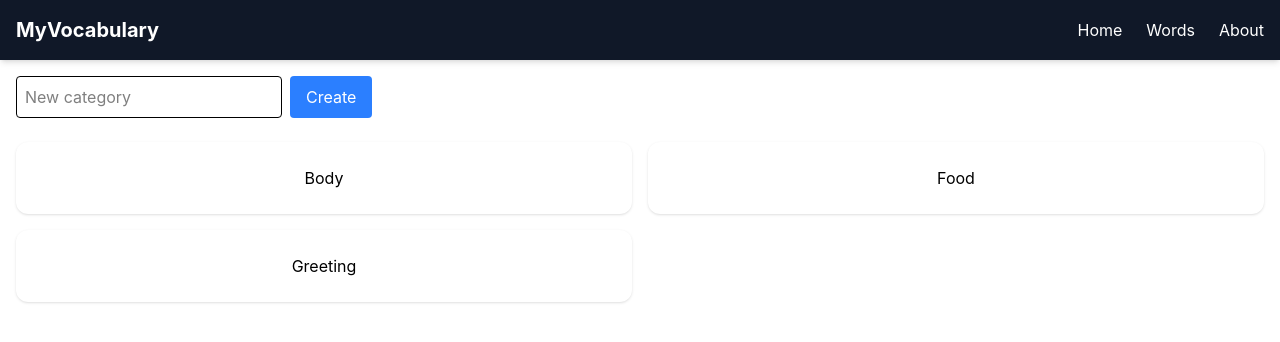
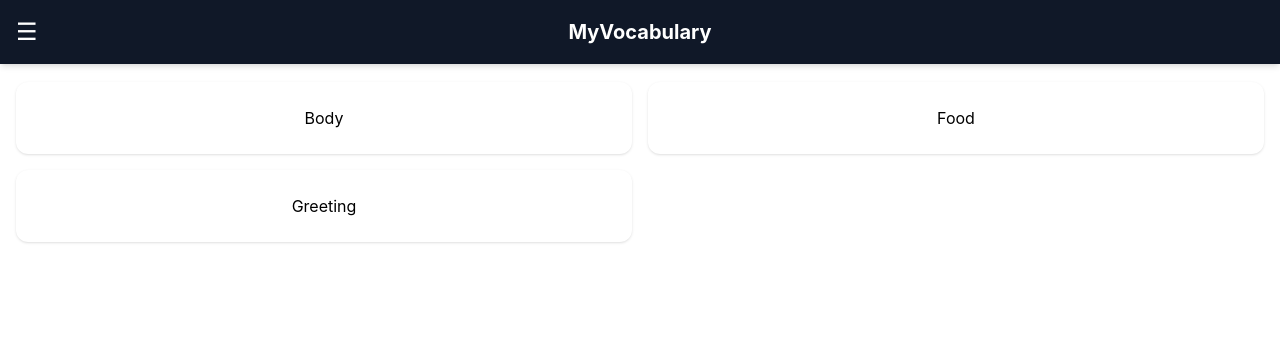
Before and after one commit to AdrianaRoza/my-vocabulary, a React (Vite) app: page / in a window 1280 px wide. Shown: the top 342 px of the page. Built offline with nearby package versions, Linux system fonts and the light colour scheme.

Commit message:
feat: add layout and sidebar

```diff
--- a/package.json
+++ b/package.json
@@ -10,6 +10,7 @@
     "preview": "vite preview"
   },
   "dependencies": {
+    "lucide-react": "^0.575.0",
     "react": "^19.2.0",
     "react-dom": "^19.2.0",
     "react-router-dom": "^7.13.1"
--- a/src/App.tsx
+++ b/src/App.tsx
@@ -1,13 +1,16 @@
 import { BrowserRouter, Routes, Route } from "react-router-dom"
 import Home from "./pages/Home"
 import Category from "./pages/Category"
+import Layout from "./pages/Layout"
 
 function App() {
   return (
     <BrowserRouter>
       <Routes>
-        <Route path="/" element={<Home />} />
-        <Route path="/category/:id" element={<Category />} />
+        <Route path="/" element={<Layout />} >
+          <Route path="/" element={<Home />} />
+          <Route path="/category/:id" element={<Category />} />
+        </Route>
       </Routes>
     </BrowserRouter>
   )
--- a/src/components/Navbar.tsx
+++ b/src/components/Navbar.tsx
@@ -1,46 +1,110 @@
-
+import { useState } from "react"
+import { Link } from "react-router-dom"
+import { categories } from "../mock/categories"
 
 const Navbar = () => {
+  const [menuOpen, setMenuOpen] = useState(false)
+  const [categoryOpen, setCategoryOpen] = useState(false)
+
   return (
+    <>
+      {/* NAVBAR */}
       <nav
-      className="bg-gray-900 text-white p-4 w-full shadow-md"
+        className="bg-gray-900 text-white p-4 w-full shadow-md
+          fixed top-0 left-0 z-50"
       >
         <div
-        className="w-full max-w-7xl mx-auto flex justify-between
-          items-center"
+          className="max-w-7xl mx-auto flex items-center
+            justify-between relative"
         >
+
+          {/* Botão Hambúrguer */}
+          <button
+            onClick={() => setMenuOpen(true)}
+            className="text-2xl"
+          >
+            ☰
+          </button>
+
+          {/* Nome centralizado */}
           <div
-          className="text-xl font-bold"
+            className="absolute left-1/2 transform -translate-x-1/2
+              text-xl font-bold"
           >
             MyVocabulary
           </div>
 
-        <ul className="flex space-x-6">
+          {/* Espaço vazio para equilibrar */}
+          <div className="w-6"></div>
+        </div>
+      </nav>
+
+      {/* MENU FLUTUANTE */}
+      {menuOpen && (
+        <div
+          className={`fixed inset-0 z-40 transition-opacity duration-300
+          ${menuOpen ? "bg-black/40 opacity-100 pointer-events-auto" : "bg-black/40 opacity-0 pointer-events-none"}`}
+        >
+          <div
+            className={`bg-gray-800 text-white w-64 h-full p-6 shadow-lg transform transition-transform duration-300
+            ${menuOpen ? "translate-x-0" : "-translate-x-full"}`}
+            onMouseLeave={() => {
+              setMenuOpen(false)
+              setCategoryOpen(false)
+            }}>
+
+            {/* Fechar */}
+            <button
+              onClick={() => {
+                setMenuOpen(false)
+                setCategoryOpen(false)
+              }}
+              className="mb-6 text-right w-full"
+            >
+              ✕
+            </button>
+
+            {/* Links principais */}
+            <ul className="space-y-4">
+
               <li>
-            <a
-              href="#"
-              className="hover:text-blue-400 transition-colors">
+                <Link to="/" onClick={() => setMenuOpen(false)}>
                   Home
-            </a>
+                </Link>
               </li>
 
+              {/* CATEGORY */}
               <li>
-            <a
-              href="#"
-              className="hover:text-blue-400 transition-colors">
-                Words
-            </a>
+                <button
+                  onClick={() => setCategoryOpen(!categoryOpen)}
+                  className="w-full text-left"
+                >
+                  Category ▾
+                </button>
+
+                {/* Lista dinâmica */}
+                {categoryOpen && (
+                  <ul className="ml-4 mt-2 space-y-2">
+                    {categories.map((cat) => (
+                      <li key={cat.id}>
+                        <Link
+                          to={`/category/${cat.id}`}
+                          onClick={() => setMenuOpen(false)}
+                          className="text-gray-300 hover:text-blue-400"
+                        >
+                          {cat.name}
+                        </Link>
                       </li>
-          <li>
-            <a
-              href="#"
-              className="hover:text-blue-400 transition-colors">
-                About
-            </a>
+                    ))}
+                  </ul>
+                )}
               </li>
+
             </ul>
           </div>
-    </nav>
+        </div>
+      )}
+    </>
   )
 }
 
--- a/src/pages/Home.tsx
+++ b/src/pages/Home.tsx
@@ -2,8 +2,6 @@ import { useState } from "react";
 import CategoryCard from "../components/CategoryCard"
 import { categories as initialCategories } from "../mock/categories"
 import type { Category } from "../types/category"
-import Navbar from "../components/Navbar"
-
 
 export default function Home() {
   const [categories, setCategories] = useState<Category[]>(initialCategories)
@@ -24,7 +22,6 @@ export default function Home() {
 
   return (
     <>
-			<Navbar />
 			<div className="p-4">
 				{/* Criar categoria */}
 				<div className="mb-6 flex gap-2">
--- /dev/null
+++ b/src/pages/Layout.tsx
@@ -0,0 +1,14 @@
+import { Outlet } from 'react-router-dom'
+import Navbar from '../components/Navbar'
+
+const Layout = () => {
+  return (
+    <>
+      <Navbar />
+
+      <Outlet />
+    </>
+  )
+}
+
+export default Layout
```
Also changed, not shown: 1 other file (tests, documents, lock files or other folders). Lines whose indentation alone changed are shown as unchanged.
